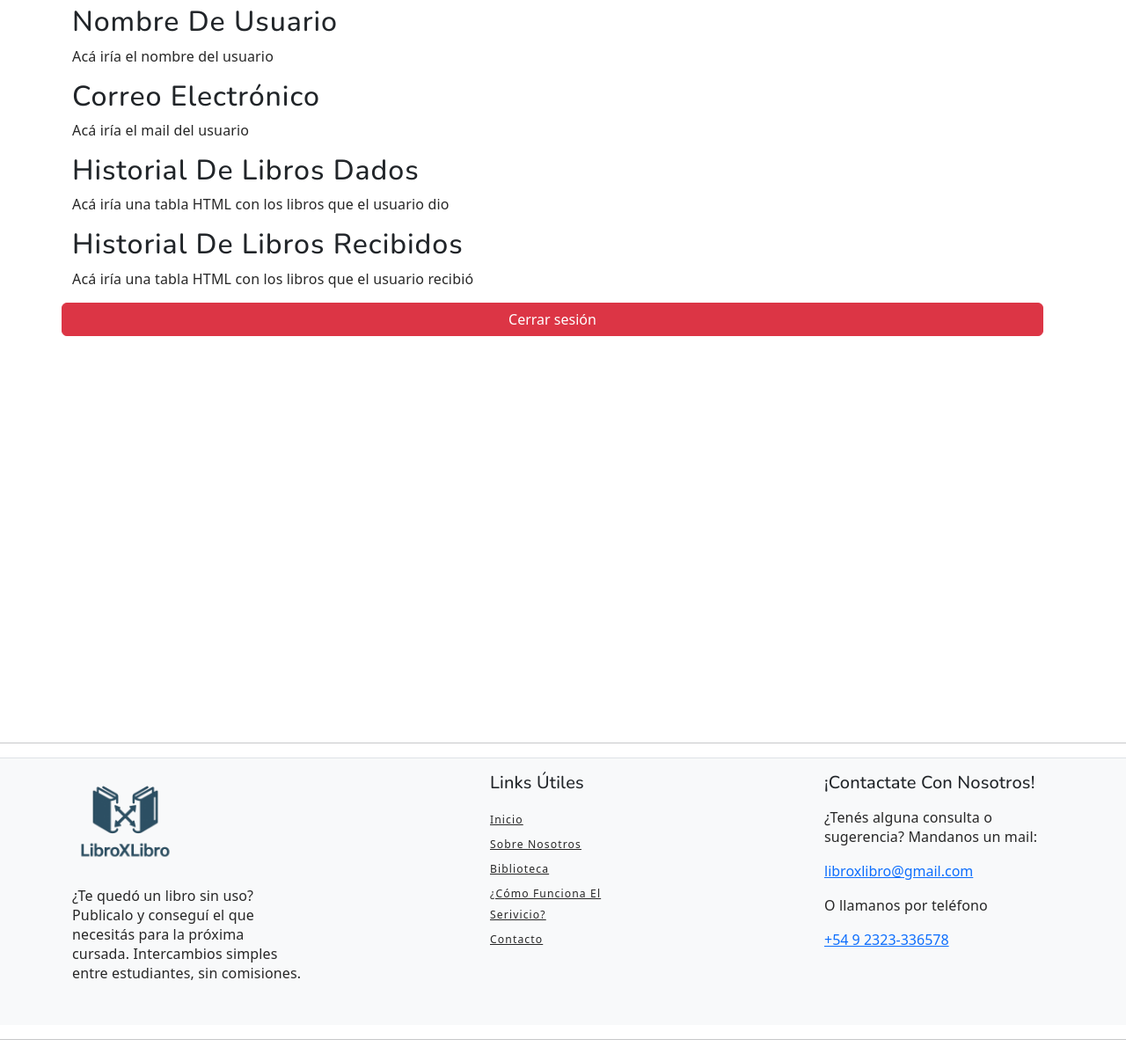
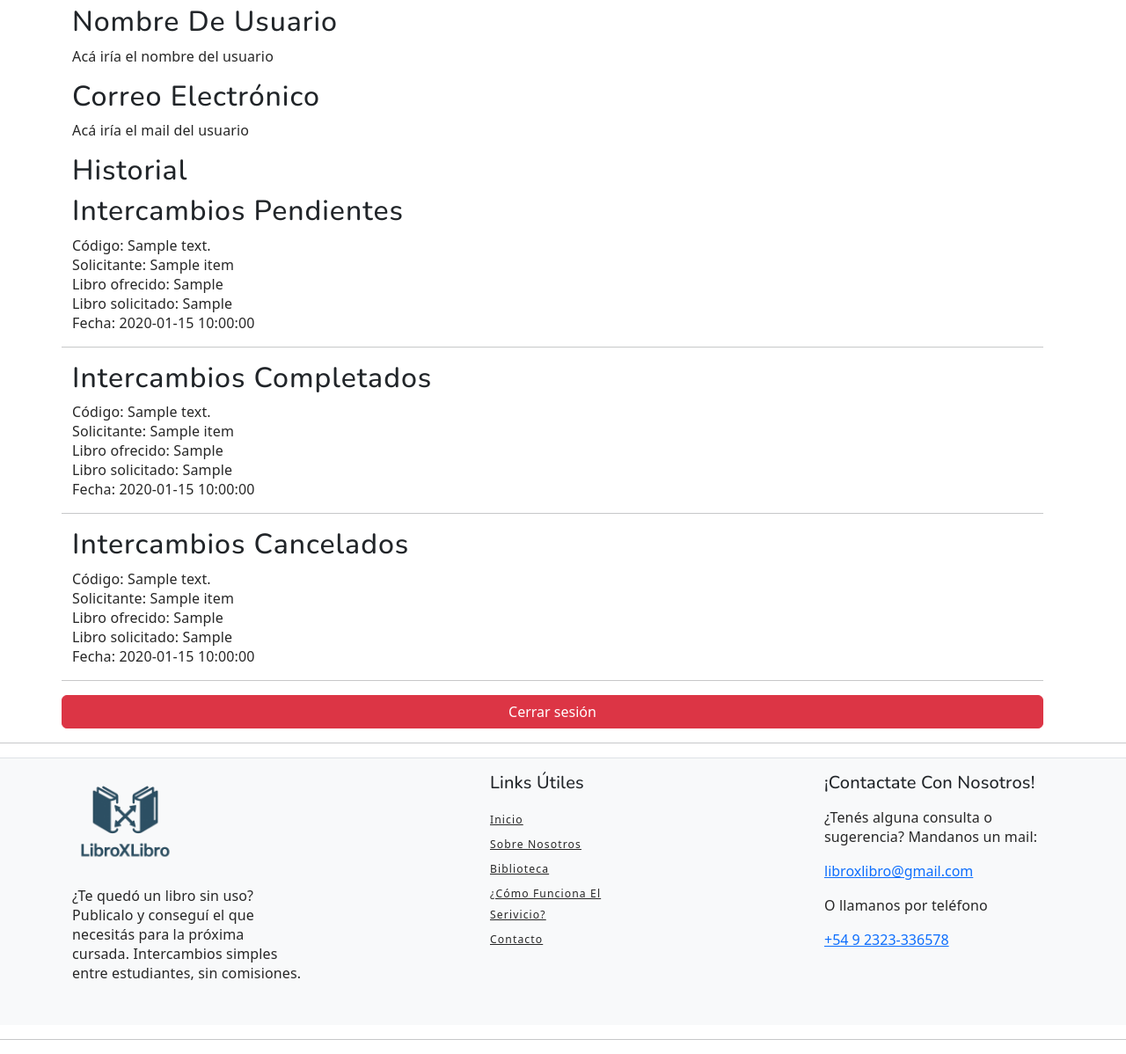
Before and after one commit to Tastor2k2/TPG-IDS, a Flask app: template app_front_end/templates/perfil.html in a window 1280 px wide. Shown: the part 248-1446 px from the top of the page at 88% size. Run offline with Flask 3, Linux system fonts and the light colour scheme; the template is opened without the code that fills it: most values are stand-ins (such as "Sample title", 1, 10 or a date in 2020).

Commit message:
Se realizan todos los blueprints del Front y se implementa el intercambio de libros

```diff
--- a/app_front_end/app.py
+++ b/app_front_end/app.py
@@ -1,4 +1,4 @@
-from flask import Flask,render_template,redirect,url_for,request,jsonify, session
+from flask import Flask
 from blueprints.formulario_enviado.formulario_enviado import formulario_enviado_bp
 from blueprints.contacto.contacto import contacto_bp
 from blueprints.iniciar_sesion.iniciar_sesion import iniciar_sesion_bp
@@ -8,8 +8,10 @@ from blueprints.cerrar_sesion.cerrar_sesion import logout_bp
 from blueprints.cargar_libro.cargar_libro import cargar_libro_bp
 from blueprints.biblioteca.biblioteca import biblioteca_bp
 from blueprints.intercambio.intercambio import intercambio_bp
+from blueprints.index.index import index_bp
+from blueprints.sobre_nosotros.sobre_nosotros import sobre_nosotros_bp
+from blueprints.funcionamiento.funcionamiento import funcionamiento_bp
 
-import requests
 app = Flask(__name__)
 BACK_URL = "http://127.0.0.1:5002"
 app.config['BACK_URL'] = BACK_URL
@@ -24,6 +26,9 @@ app.register_blueprint(logout_bp)
 app.register_blueprint(cargar_libro_bp, url_prefix="/cargar_libro")
 app.register_blueprint(biblioteca_bp, url_prefix="/biblioteca")
 app.register_blueprint(intercambio_bp, url_prefix="/intercambio")
+app.register_blueprint(index_bp, url_prefix="/")
+app.register_blueprint(sobre_nosotros_bp, url_prefix="/sobre_nosotros")
+app.register_blueprint(funcionamiento_bp, url_prefix="/funcionamiento")
 
 @app.context_processor
 def inject_globals():
@@ -31,79 +36,5 @@ def inject_globals():
         'BACK_URL': app.config['BACK_URL']
     }
 
-@app.route('/')
-def index():
-    return render_template("index.html")
-
-@app.route('/sobre_nosotros')
-def sobre_nosotros():
-    title="¡Sobre Nosotros!"
-    return render_template('sobre_nosotros.html',titulo=title)
-
-@app.route('/funcionamiento')
-def funcionamiento():
-    title="¿Cómo Funcionamos?"
-    return render_template('funcionamiento.html',titulo=title)
-
-@app.route("/mis_libros")
-def mis_libros():
-    usuario_id = session.get("user_id")
-    if not usuario_id:
-        return redirect(url_for("iniciar_sesion"))
-    response = requests.get(f"{BACK_URL}/mis-libros/{usuario_id}")
-    libros = response.json().get("libros", [])
-    return render_template("mis_libros.html", libros=libros)
-
-@app.route("/enviar_carga_libro", methods=["POST"])
-def enviar_carga_libro():
-    usuario_id = session.get("user_id")
-    if not usuario_id:
-        return redirect(url_for("iniciar_sesion"))
-    data = {
-        "titulo": request.form["titulo"],
-        "autor": request.form["autor"],
-        "codigo_isbn": request.form["codigo_isbn"],
-        "editorial": request.form["editorial"],
-        "tematica": request.form["tematica"],
-        "usuario_id": usuario_id,
-        "es_favorito": False
-    }
-    response = requests.post(f"{BACK_URL}/cargar", json=data)
-    if response.status_code == 201:
-        return redirect(url_for("mis_libros"))
-    return f"Error al cargar libro: {response.text}", 400
-
-
-@app.route("/favorito/<int:libro_id>", methods=["POST"])
-def añadir_favorito(libro_id):
-    usuario_id = session.get("user_id")
-    if not usuario_id:
-        return redirect(url_for("iniciar_sesion"))
-    libro = requests.get(f"{BACK_URL}/mis-libros/{usuario_id}").json()
-    libro_actual = None
-    for l in libro["libros"]:
-        if l["id"] == libro_id:
-            libro_actual = l
-        break
-    if not libro_actual:
-        return "Libro no encontrado", 404
-    nuevo_estado = not libro_actual["es_favorito"]
-    data = {
-        "usuario_id": usuario_id,
-        "es_favorito": nuevo_estado
-    }
-    requests.put(f"{BACK_URL}/marcar-favorito/{libro_id}", json=data)
-    return redirect(url_for("mis_libros"))
-
-
-@app.route("/eliminar_libro/<int:libro_id>", methods=["POST"])
-def eliminar_libro(libro_id):
-    usuario_id = session.get("user_id")
-    if not usuario_id:
-        return redirect(url_for("iniciar_sesion"))
-    data = {"usuario_id": usuario_id}
-    requests.delete(f"{BACK_URL}/eliminar/{libro_id}", json=data)
-    return redirect(url_for("mis_libros"))
-
 if __name__ == "__main__":
     app.run("localhost", port="5000",debug=True)
--- a/app_front_end/templates/base.html
+++ b/app_front_end/templates/base.html
@@ -61,7 +61,7 @@
           </button>
           <div class="offcanvas offcanvas-end" tabindex="-1" id="bdNavbar" aria-labelledby="bdNavbarOffcanvasLabel">
             <div class="offcanvas-header px-4 pb-0">
-              <a class="navbar-brand" href="{{ url_for('index') }}">
+              <a class="navbar-brand" href="{{ url_for('index_bp.index') }}">
                 <img src="{{ url_for('static',filename='images/logo.webp',_external=True) }}" class="logo" width="75px">
               </a>
               <button type="button" class="btn-close btn-close-black" data-bs-dismiss="offcanvas" aria-label="Close"
@@ -72,16 +72,16 @@
               <ul id="navbar"
                 class="navbar-nav text-uppercase justify-content-start justify-content-lg-center align-items-start align-items-lg-center flex-grow-1">
                 <li class="nav-item">
-                  <a class="nav-link me-4 active" href="{{ url_for('index') }}">Inicio</a>
+                  <a class="nav-link me-4 active" href="{{ url_for('index_bp.index') }}">Inicio</a>
                 </li>
                 <li class="nav-item">
-                  <a class="nav-link me-4" href="{{ url_for('sobre_nosotros') }}">Sobre Nosotros</a>
+                  <a class="nav-link me-4" href="{{ url_for('sobre_nosotros_bp.sobre_nosotros') }}">Sobre Nosotros</a>
                 </li>
                 <li class="nav-item">
                   <a class="nav-link me-4" href="{{ url_for('biblioteca_bp.biblioteca') }}">Biblioteca</a>
                 </li>
                 <li class="nav-item">
-                  <a class="nav-link me-4" href="{{ url_for('funcionamiento') }}">Funcionamiento</a>
+                  <a class="nav-link me-4" href="{{ url_for('funcionamiento_bp.funcionamiento') }}">Funcionamiento</a>
                 </li>
                 <li class="nav-item">
                   <a class="nav-link me-4" href="{{ url_for('contacto_bp.contacto') }}">Contacto</a>
@@ -117,7 +117,7 @@
         <div class="row">
             <div class="row d-flex flex-wrap justify-content-between">
               <!-- Barra de Busqueda (modificar url_for y al apretar buscar debe redigirir a busqueda/<texto_buscado>) -->
-              <form action="{{ url_for('index') }}" class="form-inline my-2 my-lg-0" method="post">
+              <form action="{{ url_for('index_bp.index') }}" class="form-inline my-2 my-lg-0" method="post">
                 <input class="form-control mr-sm-2" type="search" placeholder="Buscá un Libro" aria-label="Search"><br>
                 <div class="d-grid gap-2 col-6 mx-auto">
                   <button class="btn btn-outline-success my-2 my-sm-0" type="submit">Buscar</button><br>
@@ -147,16 +147,16 @@
                   <h5 class="widget-title pb-2">Links Útiles</h5>
                   <ul class="menu-list list-unstyled text-capitalize">
                     <li class="menu-item mb-1">
-                      <a href="{{ url_for('index') }}">Inicio</a>
+                      <a href="{{ url_for('index_bp.index') }}">Inicio</a>
                     </li>
                     <li class="menu-item mb-1">
-                      <a href="{{ url_for('sobre_nosotros') }}">Sobre Nosotros</a>
+                      <a href="{{ url_for('sobre_nosotros_bp.sobre_nosotros') }}">Sobre Nosotros</a>
                     </li>
                     <li class="menu-item mb-1">
                       <a href="{{ url_for('biblioteca_bp.biblioteca') }}">Biblioteca</a>
                     </li>
                     <li class="menu-item mb-1">
-                      <a href="{{ url_for('funcionamiento') }}">¿Cómo funciona el serivicio?</a>
+                      <a href="{{ url_for('funcionamiento_bp.funcionamiento') }}">¿Cómo funciona el serivicio?</a>
                     </li>
                     <li class="menu-item mb-1">
                       <a href="{{ url_for('contacto_bp.contacto') }}">Contacto</a>
--- a/app_front_end/templates/index.html
+++ b/app_front_end/templates/index.html
@@ -50,8 +50,8 @@
         <div class="pag">
             <h2 class="titulo-pag">¿Querés saber más?</h2>
             <p>
-                <a href="{{ url_for('sobre_nosotros') }}">Conocé quiénes somos</a> o
-                <a href="{{ url_for('funcionamiento') }}">descubrí cómo funciona el sistema</a>.
+                <a href="{{ url_for('sobre_nosotros_bp.sobre_nosotros') }}">Conocé quiénes somos</a> o
+                <a href="{{ url_for('funcionamiento_bp.funcionamiento') }}">descubrí cómo funciona el sistema</a>.
             </p>
         </div>
     </section>
--- a/app_front_end/templates/perfil.html
+++ b/app_front_end/templates/perfil.html
@@ -8,10 +8,72 @@
 <p>Acá iría el nombre del usuario</p>
 <h2>Correo Electrónico</h2>
 <p>Acá iría el mail del usuario</p>
-<h2>Historial de Libros Dados</h2>
-<p>Acá iría una tabla HTML con los libros que el usuario dio</p>
-<h2>Historial de Libros Recibidos</h2>
-<p>Acá iría una tabla HTML con los libros que el usuario recibió</p>
+<h2>Historial</h2>
+<h2>Intercambios pendientes</h2>
+{% if historial.pendientes %}
+    {% for item in historial.pendientes %}
+        <p>
+            Código: {{ item.codigo_intercambio }} <br>
+            Solicitante: {{ item.solicitante_nombre }} <br>
+            Libro ofrecido: {{ item.libro_ofrecido }} <br>
+            Libro solicitado: {{ item.libro_solicitado }} <br>
+            Fecha: {{ item.fecha_inicio }}
+        </p>
+
+        {% if item.id_usuario_solicitado == id %}
+        <form action="{{ url_for('perfil_bp.perfil', id_usuario=id) }}" method="post">
+            <input type="hidden" name="accion" value="aceptar">
+            <input type="hidden" name="codigo_intercambio" value="{{ item.codigo_intercambio }}">
+            <button class="btn btn-success">Aceptar</button>
+        </form>
+
+        <form action="{{ url_for('perfil_bp.perfil', id_usuario=id) }}" method="post" class="mt-2">
+            <input type="hidden" name="accion" value="cancelar">
+            <input type="hidden" name="codigo_intercambio" value="{{ item.codigo_intercambio }}">
+            <button class="btn btn-danger">Rechazar</button>
+        </form>
+        {% elif item.id_usuario_ofrecido == id %}
+            <span class="badge bg-warning text-dark">Esperando respuesta…</span>
+        {% endif %}
+
+        <hr>
+    {% endfor %}
+{% else %}
+    <p>No tenés intercambios pendientes.</p>
+{% endif %}
+
+<h2>Intercambios completados</h2>
+{% if historial.completados %}
+    {% for item in historial.completados %}
+        <p>
+            Código: {{ item.codigo_intercambio }} <br>
+            Solicitante: {{ item.solicitante_nombre }} <br>
+            Libro ofrecido: {{ item.libro_ofrecido }} <br>
+            Libro solicitado: {{ item.libro_solicitado }} <br>
+            Fecha: {{ item.fecha_inicio }}
+        </p>
+        <hr>
+    {% endfor %}
+{% else %}
+    <p>No tenés intercambios completados.</p>
+{% endif %}
+
+<h2>Intercambios cancelados</h2>
+{% if historial.cancelados %}
+    {% for item in historial.cancelados %}
+        <p>
+            Código: {{ item.codigo_intercambio }} <br>
+            Solicitante: {{ item.solicitante_nombre }} <br>
+            Libro ofrecido: {{ item.libro_ofrecido }} <br>
+            Libro solicitado: {{ item.libro_solicitado }} <br>
+            Fecha: {{ item.fecha_inicio }}
+        </p>
+        <hr>
+    {% endfor %}
+{% else %}
+    <p>No tenés intercambios cancelados.</p>
+{% endif %}
+
 <a href="{{ url_for('logout_bp.cerrar_sesion') }}" class="btn btn-danger">
     Cerrar sesión
 </a>
```
Also changed, not shown: app_front_end/blueprints/funcionamiento/funcionamiento.py (added, +7 -0 lines), app_front_end/blueprints/index/index.py (added, +8 -0 lines), app_front_end/blueprints/perfil/perfil.py (+45 -15 lines), app_front_end/blueprints/sobre_nosotros/sobre_nosotros.py (added, +7 -0 lines), back/src/routes/intercambio_libros.py (+7 -4 lines), app_front_end/blueprints/funcionamiento/__init__.py (added), app_front_end/blueprints/index/__init__.py (added), app_front_end/blueprints/sobre_nosotros/__init__.py (added).
